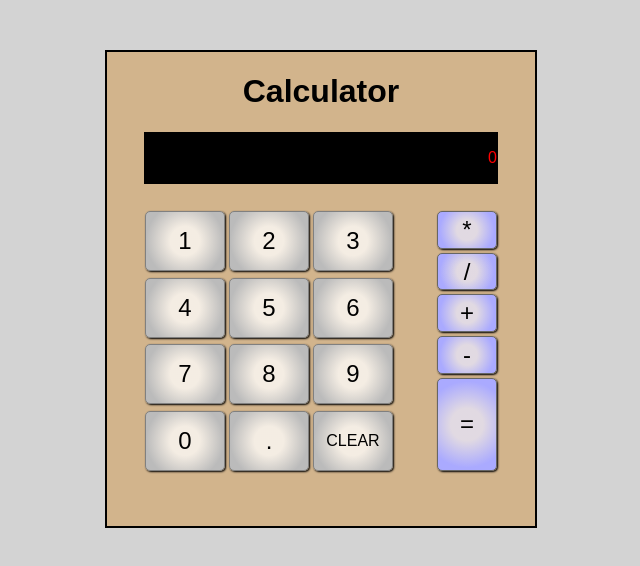
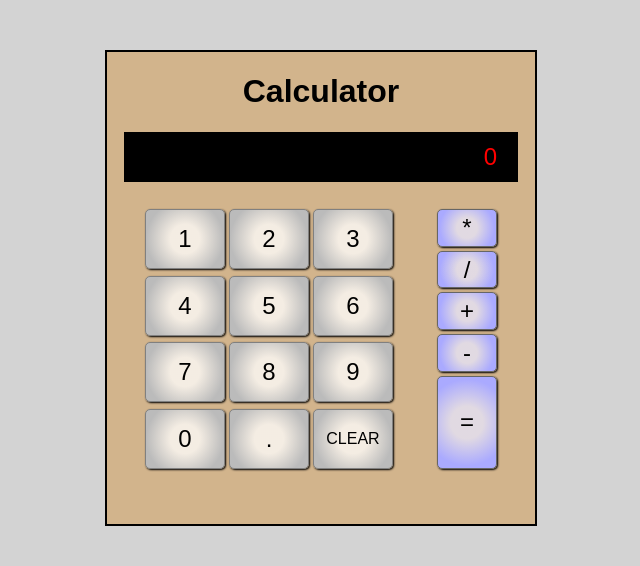
Before and after one commit to Chris-Hesterman/Simple-calculator, a React (Create React App) app: page / in a window 1280 px wide. Shown: the top 566 px of the page, without its empty margins (319-959 px from the left). Built offline with nearby package versions, Linux system fonts and the light colour scheme.

Commit message:
Adjust display styling

```diff
--- a/src/components/Display.js
+++ b/src/components/Display.js
@@ -4,18 +4,29 @@ import styled from 'styled-components';
 const DisplayStyled = styled.div`
   display: flex;
   justify-content: flex-end;
+  align-items: center;
   width: 22rem;
+  height: 3rem;
   border: 1px solid black;
   text-transform: uppercase;
   background: black;
   color: red;
+  font-size: 1.5rem;
   margin-bottom: 25px;
+  padding: 0 20px;
+  overflow-x: hidden;
+`;
+
+const PStyled = styled.p`
+  margin-top: 0;
+  margin-bottom: 0;
+  text-align: middle;
 `;
 
 const Display = (props) => {
   return (
     <DisplayStyled>
-      <p>{props.readout}</p>
+      <PStyled>{props.readout}</PStyled>
     </DisplayStyled>
   );
 };
```
Also changed, not shown: 1 other file (tests, documents, lock files or other folders).
